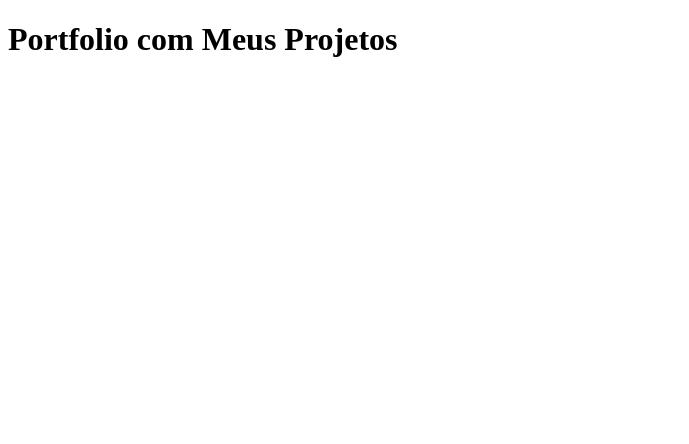
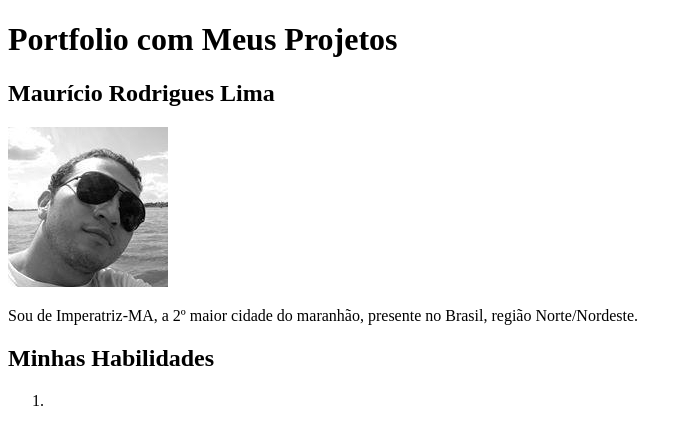
Before and after one commit to mauriciorlima/portfolio, a plain HTML site: page index.html in a window 1280 px wide. Shown: the whole page, without its empty margins (0-689 px from the left). Drawn offline with Linux system fonts and the light colour scheme.

Commit message:
adicionando o body

```diff
--- a/index.html
+++ b/index.html
@@ -8,5 +8,12 @@
 </head>
 <body>
     <h1>Portfolio com Meus Projetos</h1>
+    <h2>Maurício Rodrigues Lima</h2>
+    <img src="img/1267639.jpg" alt="Foto Perfil">
+    <P>Sou de Imperatriz-MA, a 2º maior cidade do maranhão, presente no Brasil, região Norte/Nordeste.</P>
+    <h2>Minhas Habilidades</h2>
+    <ol>
+        <li></li>
+    </ol>
 </body>
 </html>
```
Also changed, not shown: img/1267639.jpg (added).
